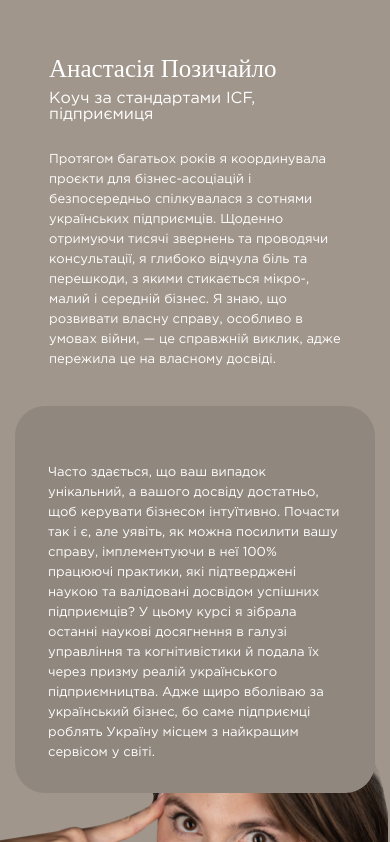
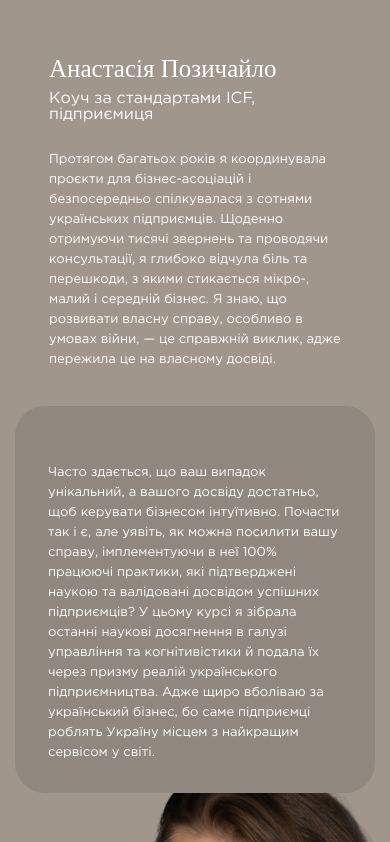
Before and after one commit to Vitalik-13/bisnessLanding, a plain HTML site: page index.html in a window 390 px wide. Shown: the part 2554-3396 px from the top of the page. Drawn offline with nearby package versions, Linux system fonts and the light colour scheme.

Commit message:
add new style

```diff
--- a/style.css
+++ b/style.css
@@ -511,7 +511,7 @@
     width: 103%;
     height: 73%;
     right: 2px;
-    top: 460px;
+    top: 540px;
   }
   .three-section-img-wrapper img {
     height: 108%;
```
